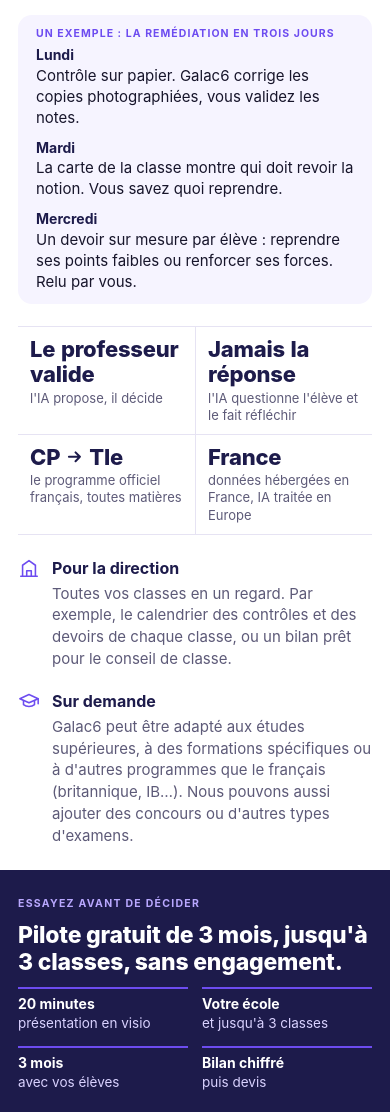
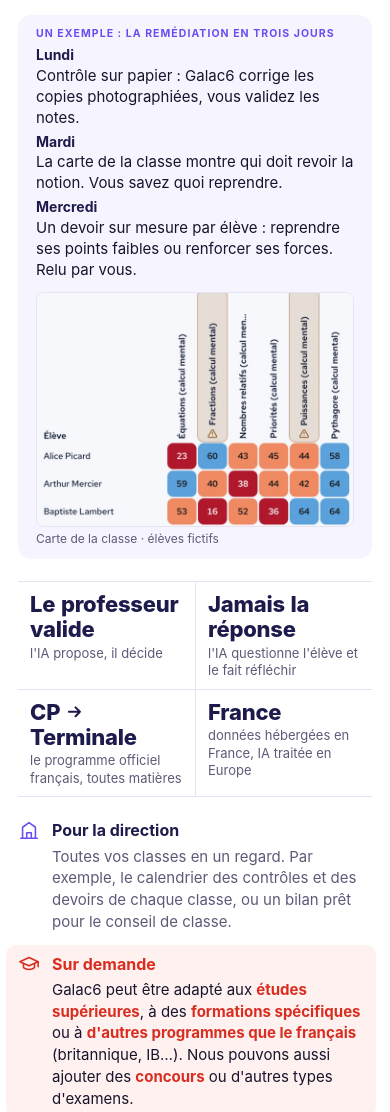
Before and after one commit to raphaelhaik-ui/galac6-site, a plain HTML site: page presentation-ecoles.html in a window 390 px wide. Shown: the part 1540-2652 px from the top of the page. Drawn offline with Linux system fonts and the light colour scheme.

Commit message:
feat: [1-page écoles] capture de la carte de la classe, Terminale en toutes lettres, encadré Sur demande en rouge, ligne fondateur

```diff
--- a/presentation-ecoles.css
+++ b/presentation-ecoles.css
@@ -35,11 +35,17 @@ a:focus-visible { outline: 3px solid var(--violet); outline-offset: 2px; border-
 .s-num b { font-size: 21px; font-weight: 800; color: var(--deep); letter-spacing: -0.01em; font-variant-numeric: tabular-nums; line-height: 1.15; }
 .s-num b .arr { width: .8em; height: .8em; vertical-align: -.04em; stroke: currentColor; fill: none; stroke-width: 2.8; stroke-linecap: round; stroke-linejoin: round; }
 .s-num span { font-size: 10.8px; color: var(--grey); line-height: 1.35; }
-.s-more { display: grid; grid-template-columns: 1fr 1fr; gap: 26px; }
+.s-more { display: grid; grid-template-columns: 1fr 1fr; gap: 22px; }
 .s-more > div { display: grid; grid-template-columns: 24px 1fr; gap: 10px; align-items: start; }
 .s-more .ico { width: 22px; height: 22px; stroke-width: 1.7; }
 .s-more h2 { font-size: 13px; font-weight: 750; color: var(--deep); margin-bottom: 3px; }
 .s-more p { font-size: 11.4px; color: var(--grey); }
+/* Encadré « Sur demande » mis en avant en rouge (demande de Raphaël, 15/11/2026) */
+.s-more > div.hl { background: #fff1f0; border-radius: 10px; padding: 8px 4px 8px 12px; margin: -8px -4px -8px -12px; }
+.s-more .hl .ico { stroke: #d92d20; }
+.s-more .hl h2 { color: #d92d20; }
+.s-more .hl p { color: var(--ink); }
+.s-more .hl strong { color: #d92d20; font-weight: 700; }
 
 .s-band { margin-top: auto; background: var(--deep); color: #f3f0ff; padding: 20px 50px 19px; display: grid; gap: 11px; }
 .s-band-row { display: grid; grid-template-columns: 1fr 228px; gap: 28px; align-items: center; }
@@ -84,6 +90,13 @@ a:focus-visible { outline: 3px solid var(--violet); outline-offset: 2px; border-
 .s-loop li.go { align-self: center; }
 .s-loop li.go svg { width: 18px; height: 18px; stroke: var(--violet); fill: none; stroke-width: 2.2; stroke-linecap: round; stroke-linejoin: round; }
 .s-trust b { font-size: 14px; white-space: nowrap; }
+/* Exemple en trois jours avec la capture de la carte de la classe (page française) */
+.s-loop.shot { display: grid; grid-template-columns: 1fr 156px; gap: 16px; align-items: center; }
+.s-loop.shot ol { grid-template-columns: 1fr; gap: 4px; }
+.s-loop.shot li { display: grid; grid-template-columns: 58px 1fr; gap: 8px; }
+.s-loop.shot figure { margin: 0; }
+.s-loop.shot img { display: block; width: 100%; height: auto; border-radius: 8px; border: 1px solid var(--line); background: #ffffff; }
+.s-loop.shot figcaption { font-size: 9px; color: var(--grey); margin-top: 3px; text-align: center; }
 
 /* ===== Sous la feuille (écran seulement) ===== */
 .below { width: 100%; max-width: 794px; display: flex; flex-wrap: wrap; gap: 10px 14px; align-items: center; justify-content: center; }
@@ -112,6 +125,10 @@ a:focus-visible { outline: 3px solid var(--violet); outline-offset: 2px; border-
   .s-col li p, .s-loop li, .s-more p { font-size: 15px; }
   .s-loop ol { grid-template-columns: 1fr; gap: 10px; }
   .s-loop li.go { display: none; }
+  .s-loop.shot { grid-template-columns: 1fr; gap: 12px; }
+  .s-loop.shot li { grid-template-columns: 1fr; gap: 0; }
+  .s-loop.shot figure { max-width: 340px; }
+  .s-loop.shot figcaption { font-size: 12px; text-align: left; }
   .s-loop li b { font-size: 14px; }
   .s-trust b { font-size: 17px; white-space: normal; }
   .s-num { grid-template-columns: 1fr 1fr; }
@@ -142,7 +159,13 @@ a:focus-visible { outline: 3px solid var(--violet); outline-offset: 2px; border-
   .page { padding: 0; display: block; }
   .sheet { width: 210mm; height: 297mm; min-height: 0; border-radius: 0; box-shadow: none; }
   .web-only { display: none !important; }
-  .s-body { gap: 8px; padding-bottom: 8px; }
+  .s-body { gap: 8px; padding-top: 25px; padding-bottom: 8px; }
+  .s-hero h1 { font-size: 35px; }
+  .s-cols { padding-top: 6px; }
+  .s-col ul { gap: 6px; }
+  .s-num > div { padding: 8px 12px 7px; }
+  .s-band { padding: 16px 50px 15px; gap: 9px; }
+  .s-offer { gap: 8px; }
   .s-pb { padding: 8px 20px; }
   .s-pb .stat span.lead { margin-bottom: 2px; }
   .s-loop { padding: 10px 18px 11px; }
--- a/presentation-ecoles.html
+++ b/presentation-ecoles.html
@@ -83,21 +83,25 @@
         </div>
       </div>
 
-      <div class="s-loop">
-        <p class="k">Un exemple : la remédiation en trois jours</p>
-        <ol>
-          <li><b>Lundi</b>Contrôle sur papier. Galac6 corrige les copies photographiées, vous validez les notes.</li>
-          <li class="go" aria-hidden="true"><svg viewBox="0 0 24 24"><path d="M4 12h15M13 6l6 6-6 6"/></svg></li>
-          <li><b>Mardi</b>La carte de la classe montre qui doit revoir la notion. Vous savez quoi reprendre.</li>
-          <li class="go" aria-hidden="true"><svg viewBox="0 0 24 24"><path d="M4 12h15M13 6l6 6-6 6"/></svg></li>
-          <li><b>Mercredi</b>Un devoir sur mesure par élève : reprendre ses points faibles ou renforcer ses forces. Relu par vous.</li>
-        </ol>
+      <div class="s-loop shot">
+        <div>
+          <p class="k">Un exemple : la remédiation en trois jours</p>
+          <ol>
+            <li><b>Lundi</b><span>Contrôle sur papier : Galac6 corrige les copies photographiées, vous validez les notes.</span></li>
+            <li><b>Mardi</b><span>La carte de la classe montre qui doit revoir la notion. Vous savez quoi reprendre.</span></li>
+            <li><b>Mercredi</b><span>Un devoir sur mesure par élève : reprendre ses points faibles ou renforcer ses forces. Relu par vous.</span></li>
+          </ol>
+        </div>
+        <figure>
+          <img src="/images/presentation-ecoles/carte-de-la-classe-eleves-notions.jpg" alt="Carte de la classe dans Galac6 : la réussite de chaque élève, notion par notion (élèves fictifs)" width="660" height="486">
+          <figcaption>Carte de la classe · élèves fictifs</figcaption>
+        </figure>
       </div>
 
       <div class="s-num s-trust">
         <div><b>Le professeur valide</b><span>l'IA propose, il décide</span></div>
         <div><b>Jamais la réponse</b><span>l'IA questionne l'élève et le fait réfléchir</span></div>
-        <div><b>CP <svg class="arr" viewBox="0 0 24 24" aria-label="à la"><path d="M4 12h15M13 6l6 6-6 6"/></svg> Tle</b><span>le programme officiel français, toutes matières</span></div>
+        <div><b>CP <svg class="arr" viewBox="0 0 24 24" aria-label="à la"><path d="M4 12h15M13 6l6 6-6 6"/></svg> Terminale</b><span>le programme officiel français, toutes matières</span></div>
         <div><b>France</b><span>données hébergées en France, IA traitée en Europe</span></div>
       </div>
 
@@ -109,11 +113,11 @@
             <p>Toutes vos classes en un regard. Par exemple, le calendrier des contrôles et des devoirs de chaque classe, ou un bilan prêt pour le conseil de classe.</p>
           </div>
         </div>
-        <div>
+        <div class="hl">
           <svg class="ico" viewBox="0 0 24 24" aria-hidden="true"><path d="M2 9.5L12 5l10 4.5L12 14z"/><path d="M6 11.5V16c3.2 2.6 8.8 2.6 12 0v-4.5"/><path d="M22 9.5V15"/></svg>
           <div>
             <h2>Sur demande</h2>
-            <p>Galac6 peut être adapté aux études supérieures, à des formations spécifiques ou à d'autres programmes que le français (britannique, IB…). Nous pouvons aussi ajouter des concours ou d'autres types d'examens.</p>
+            <p>Galac6 peut être adapté aux <strong>études supérieures</strong>, à des <strong>formations spécifiques</strong> ou à <strong>d'autres programmes que le français</strong> (britannique, IB…). Nous pouvons aussi ajouter des <strong>concours</strong> ou d'autres types d'examens.</p>
           </div>
         </div>
       </div>
@@ -137,7 +141,7 @@
           <p class="person"><b>Raphaël Haïk</b>, fondateur<br><a href="mailto:raphael@galac6.io">raphael@galac6.io</a></p>
         </div>
       </div>
-      <div class="s-foot"><span><b>Galac6</b>, un nouvel univers pédagogique.</span><span>* Moyennes des professeurs à temps plein. DEPP, document de travail 2025-E06, novembre 2025.</span></div>
+      <div class="s-foot"><span><b>Galac6</b>, fondé en 2026 par Raphaël Haïk, entrepreneur tech.</span><span>* Moyennes, professeurs à temps plein. DEPP, 2025-E06, novembre 2025.</span></div>
     </div>
   </article>
 
```
Also changed, not shown: images/presentation-ecoles/carte-de-la-classe-eleves-notions.jpg (added), 2 other files.
